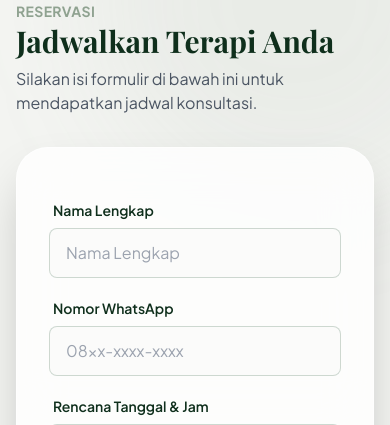
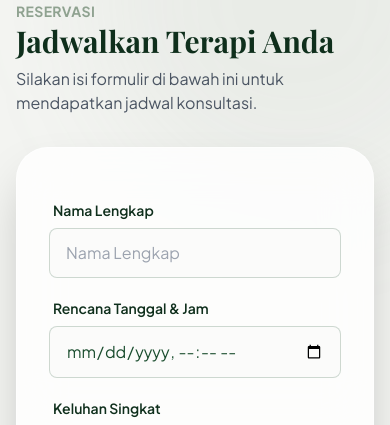
Before and after one commit to nabilrobbani84-debug/ruqyah-syariyyah, a Django app: page / in a window 390 px wide. Shown: the part 6075-6500 px from the top of the page. Run offline with Django 5.2, Linux system fonts and the light colour scheme; some libraries are stand-ins or nearby versions.

Commit message:
Remove phone field from appointment form and whatsapp message

```diff
--- a/ruqyah_main/views.py
+++ b/ruqyah_main/views.py
@@ -4,17 +4,14 @@ from django.contrib import messages
 from .models import Appointment
 
 class AppointmentForm(forms.ModelForm):
+
     class Meta:
         model = Appointment
-        fields = ['patient_name', 'phone', 'date', 'complaint']
+        fields = ['patient_name', 'date', 'complaint']
         widgets = {
             'patient_name': forms.TextInput(attrs={
                 'class': 'w-full px-4 py-3 rounded-lg border border-forest-green/20 focus:outline-none focus:border-forest-green focus:ring-1 focus:ring-forest-green bg-cream/50',
                 'placeholder': 'Nama Lengkap'
-            }),
-            'phone': forms.TextInput(attrs={
-                'class': 'w-full px-4 py-3 rounded-lg border border-forest-green/20 focus:outline-none focus:border-forest-green focus:ring-1 focus:ring-forest-green bg-cream/50',
-                'placeholder': '08xx-xxxx-xxxx'
             }),
             'date': forms.DateTimeInput(attrs={
                 'type': 'datetime-local',
@@ -26,6 +23,7 @@ class AppointmentForm(forms.ModelForm):
                 'placeholder': 'Ceritakan keluhan Anda...'
             })
         }
+
 
 import urllib.parse
 from .models import Appointment, BusinessProfile
@@ -59,7 +57,6 @@ def landing_page(request):
                 f"Assalamualaikum Ust. Budi,\n\n"
                 f"Saya ingin melakukan reservasi Ruqyah.\n\n"
                 f"Nama: {appointment.patient_name}\n"
-                f"No. WA: {appointment.phone}\n"
                 f"Rencana Tanggal: {appointment.date.strftime('%d-%m-%Y %H:%M')}\n"
                 f"Keluhan: {appointment.complaint}\n\n"
                 f"Mohon info ketersediaan jadwalnya. Terima kasih."
--- a/templates/landing.html
+++ b/templates/landing.html
@@ -355,10 +355,7 @@
                         <label class="block text-sm font-semibold text-deep-green mb-2 ml-1">Nama Lengkap</label>
                         {{ form.patient_name }}
                     </div>
-                    <div>
-                        <label class="block text-sm font-semibold text-deep-green mb-2 ml-1">Nomor WhatsApp</label>
-                        {{ form.phone }}
-                    </div>
+
                     <div>
                         <label class="block text-sm font-semibold text-deep-green mb-2 ml-1">Rencana Tanggal & Jam</label>
                         {{ form.date }}
```
